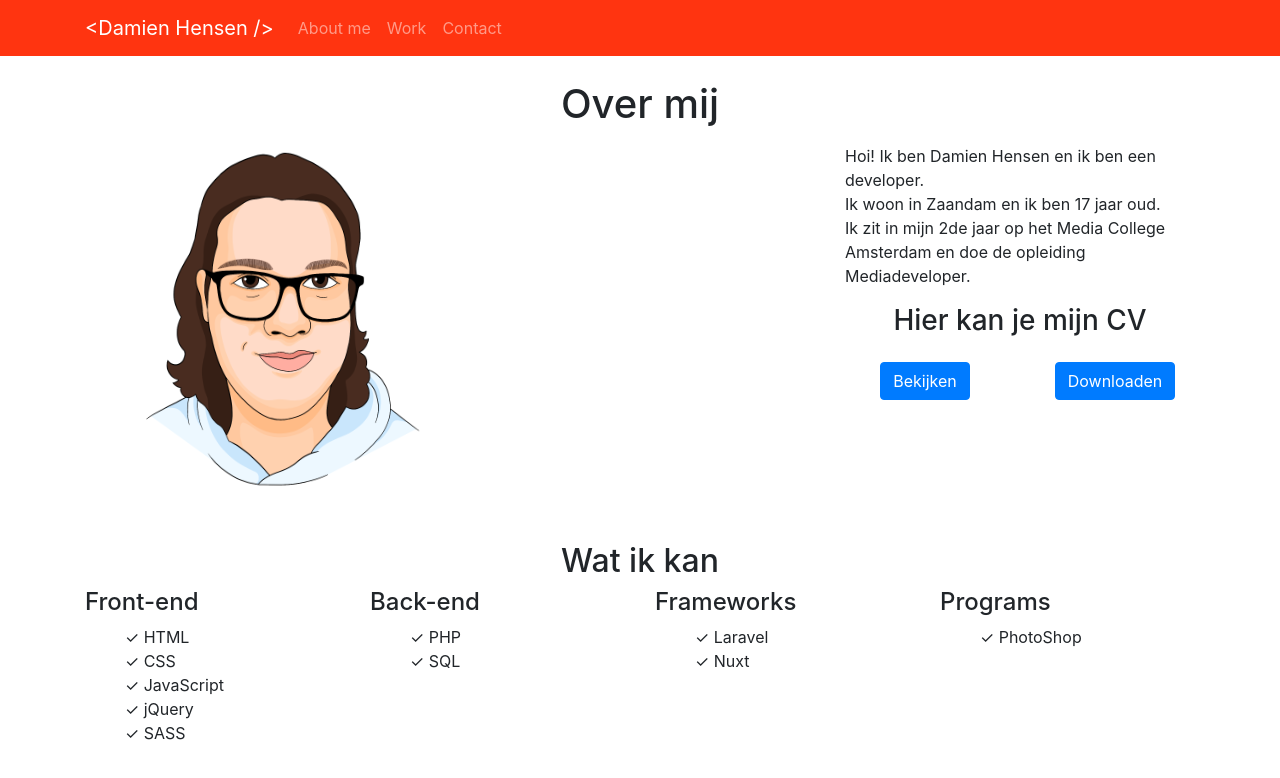
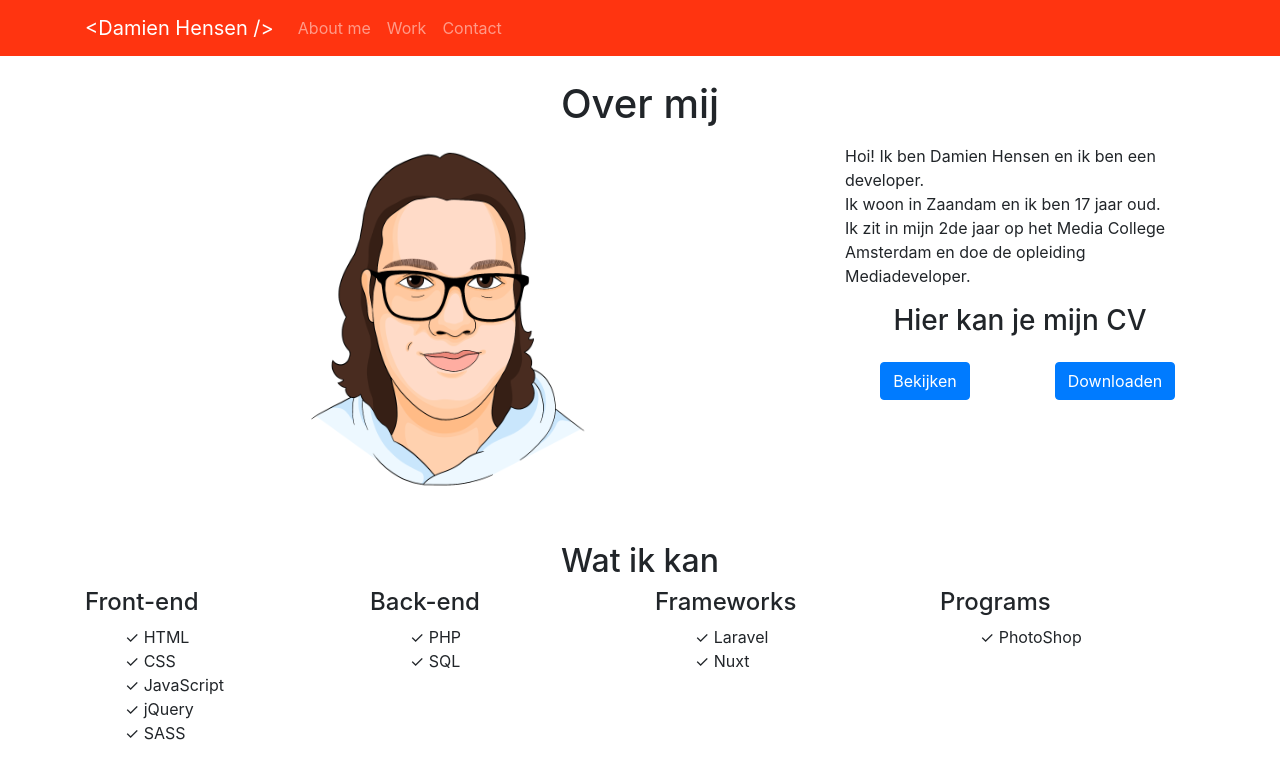
Before and after one commit to damienhensen/nuxt-portfolio, a Nuxt app: page / in a window 1280 px wide. Shown: the top 778 px of the page. Built offline with nearby package versions, Linux system fonts and the light colour scheme.

Commit message:
iamge center

```diff
--- a/pages/index.vue
+++ b/pages/index.vue
@@ -4,7 +4,7 @@
     <b-container class="mt-4">
       <h1 class="text-center">Over mij</h1>
       <b-row class="mt-3 mb-5">
-        <b-col lg="8">
+        <b-col lg="8" cols="12" class="text-center">
           <b-img
             fluid
             src="/me.png"
--- a/pages/projects/index.vue
+++ b/pages/projects/index.vue
@@ -2,6 +2,7 @@
   <div>
     <Nav />
     <b-container class="projects">
+      <h1 class="text-center m-4">Mijn werk</h1>
       <b-row class="mt-3">
         <b-col
           v-for="project of projects"
```
